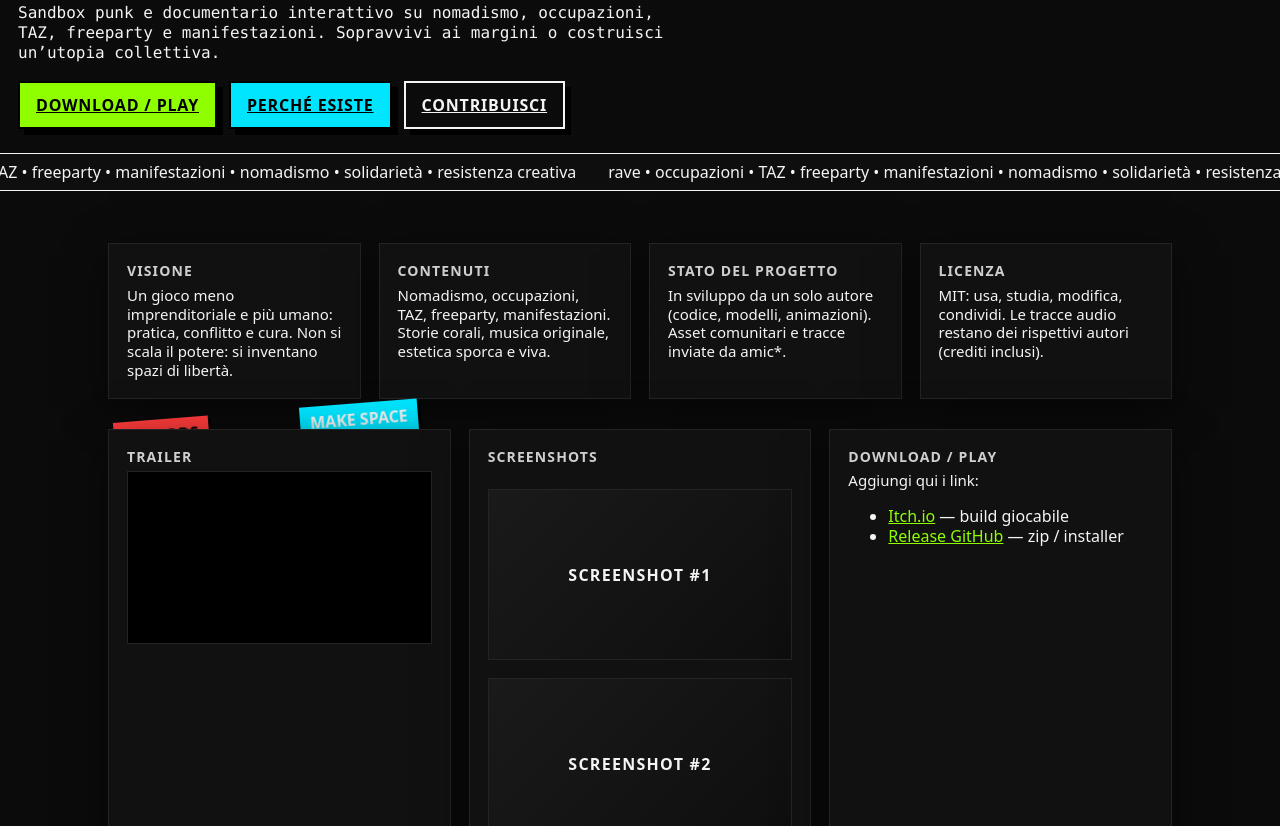
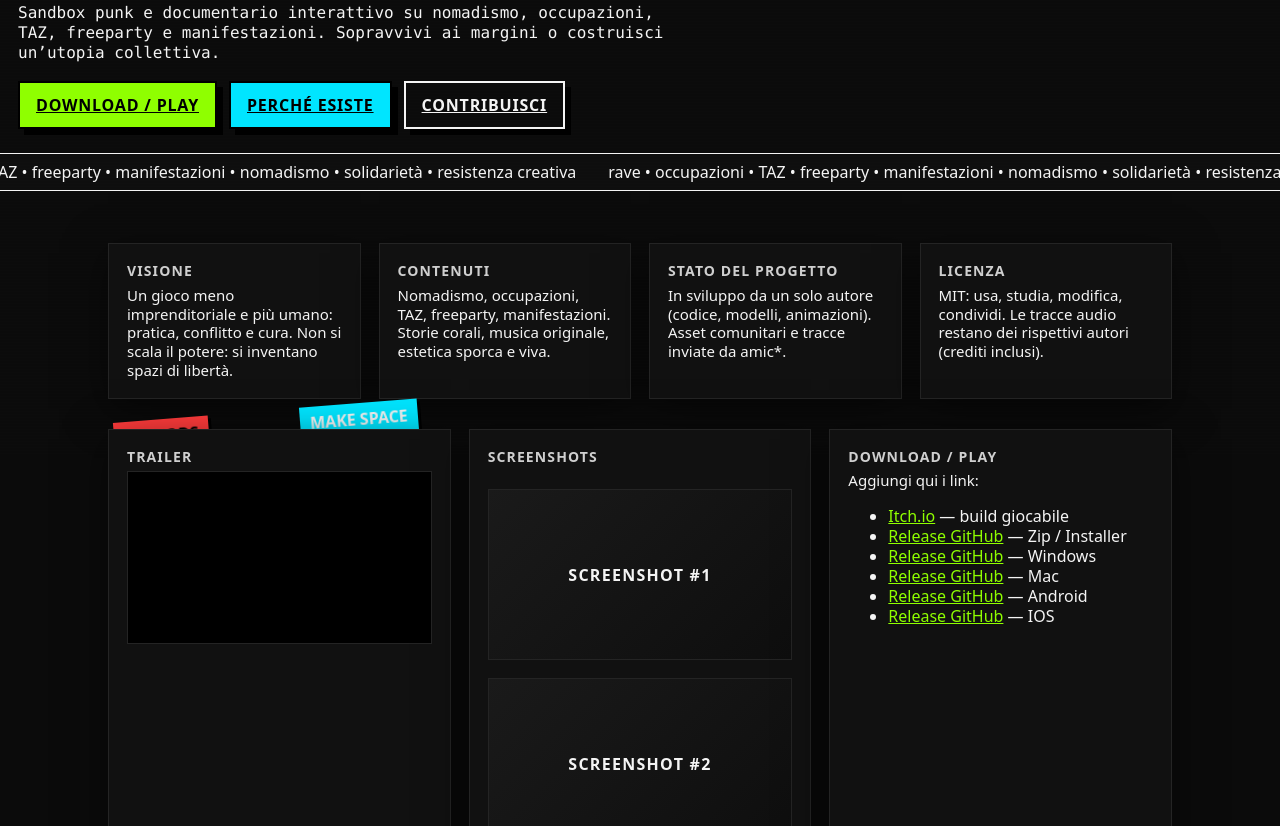
Before and after one commit to matteosantinidev/TRAVELERS_GAME, a plain HTML site: page index.html in a window 1280 px wide. Shown: the part 345-1171 px from the top of the page. Drawn offline with Linux system fonts and the light colour scheme.

Commit message:
Update index.html

```diff
--- a/index.html
+++ b/index.html
@@ -182,7 +182,11 @@
         <p>Aggiungi qui i link:</p>
         <ul>
           <li><a href="https://itch.io/" target="_blank" rel="noopener">Itch.io</a> — build giocabile</li>
-          <li><a href="https://github.com/matteosantinidev" target="_blank" rel="noopener">Release GitHub</a> — zip / installer</li>
+          <li><a href="https://github.com/matteosantinidev" target="_blank" rel="noopener">Release GitHub</a> — Zip / Installer</li>
+          <li><a href="https://github.com/matteosantinidev" target="_blank" rel="noopener">Release GitHub</a> — Windows </li>
+          <li><a href="https://github.com/matteosantinidev" target="_blank" rel="noopener">Release GitHub</a> — Mac </li>
+          <li><a href="https://github.com/matteosantinidev" target="_blank" rel="noopener">Release GitHub</a> — Android </li>
+          <li><a href="https://github.com/matteosantinidev" target="_blank" rel="noopener">Release GitHub</a> — IOS </li>
         </ul>
       </div>
     </section>
```
